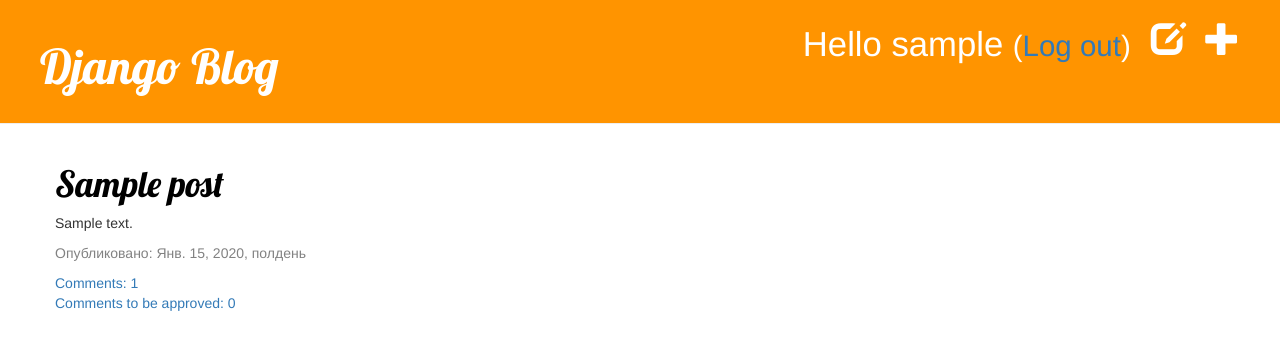
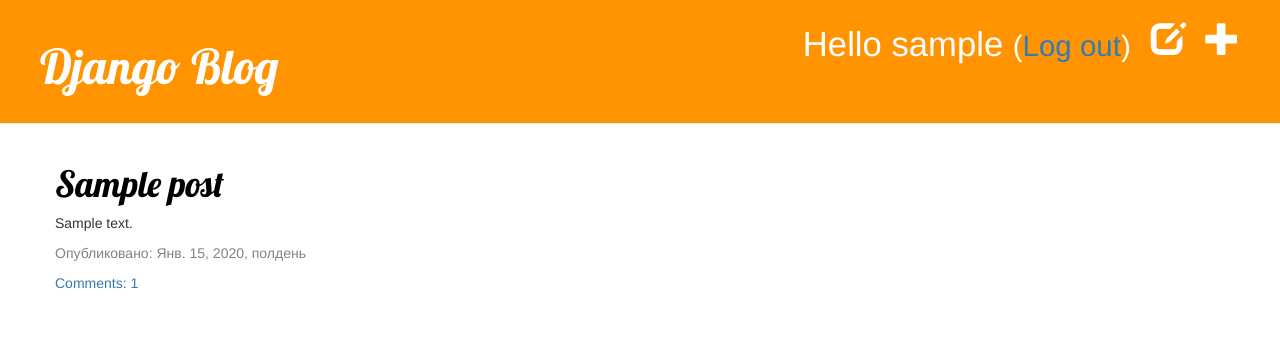
Before and after one commit to lreflectl/onetech, a Django app: page / in a window 1280 px wide. Shown: the top 350 px of the page. Run offline with Django 3.2, Linux system fonts and the light colour scheme; a user stored in the database is signed in; tables that the repository leaves empty hold one stand-in row (values such as "Sample post"); some libraries are stand-ins or nearby versions.

Commit message:
little fix with unapproved comments

```diff
--- a/blog/templates/blog/post_list.html
+++ b/blog/templates/blog/post_list.html
@@ -10,8 +10,10 @@
 	        </div>
 	        <a href="{% url 'post_detail' pk=post.pk %}">
 	        	Comments: {{ post.approved_comments.count }}
-	        	{% if user.is_authenticated and unapproved_comments != 0 %}
-	        		</br>Comments to be approved: {{ post.unapproved_comments.count }}
+	        	{% if user.is_authenticated %}
+	        		{% if post.unapproved_comments.count >= 1 %}
+	        			</br>Comments to be approved: {{ post.unapproved_comments.count }}
+	        		{% endif %}
 	        	{% endif %}
 	        </a>
 	    </div>
```
